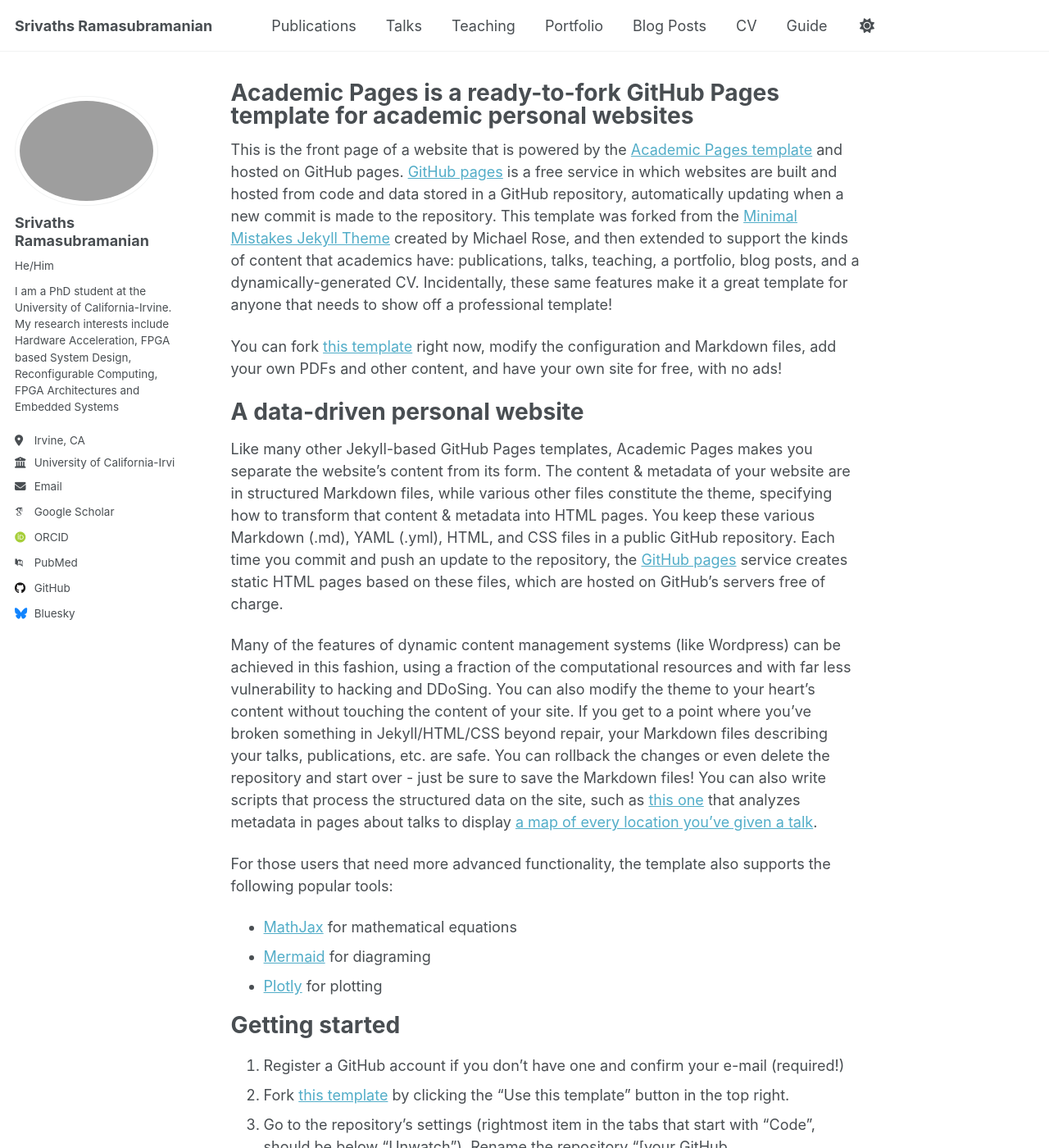
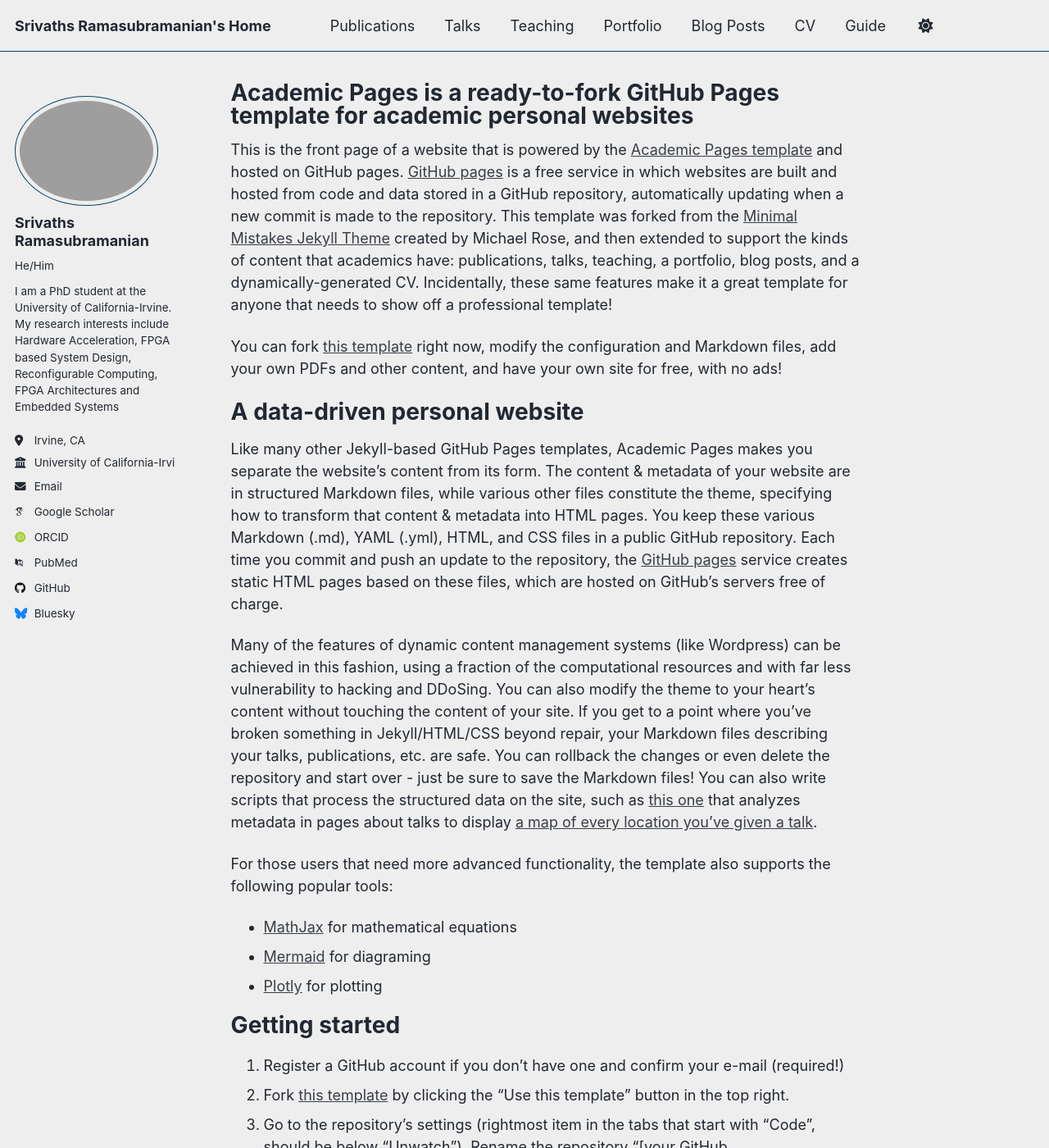
Before and after one commit to srivaths-Va2/srivaths-Va2.github.io, a Jekyll site: the page built from _pages/about.md, in a window 1280 px wide and 1400 px high. Shown: the whole window at 82% size. Built offline with Jekyll 4.4.1, drawn with Linux system fonts in a browser that asks for light colours; some web fonts are replaced; a script that is not in the unit is left out.

```diff
--- a/_config.yml
+++ b/_config.yml
@@ -8,8 +8,8 @@
 
 # Basic Site Settings
 locale                   : "en-US"
-site_theme               : "default" # Currently available options are "default", "air"
-title                    : "Srivaths Ramasubramanian"
+site_theme               : "air" # Currently available options are "default", "air"
+title                    : "Srivaths Ramasubramanian's Home"
 title_separator          : "-"
 name                     : &name "Srivaths Ramasubramanian" # This is the name that appears in the title tag and the sidebar
 description              : &description "personal description"
```
